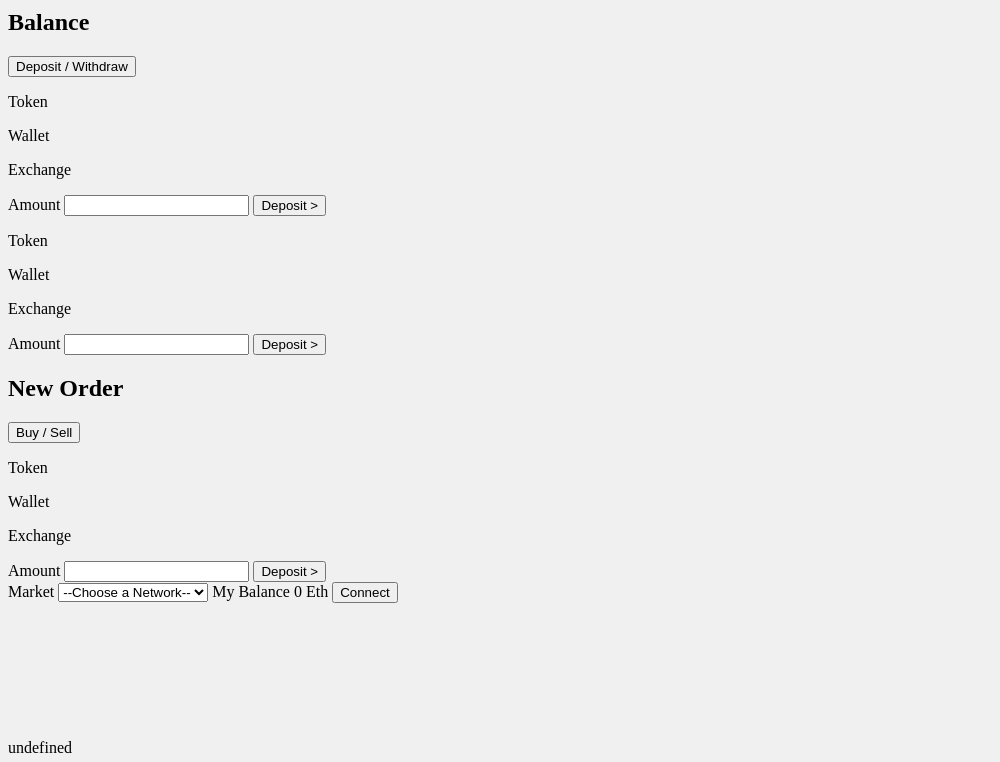
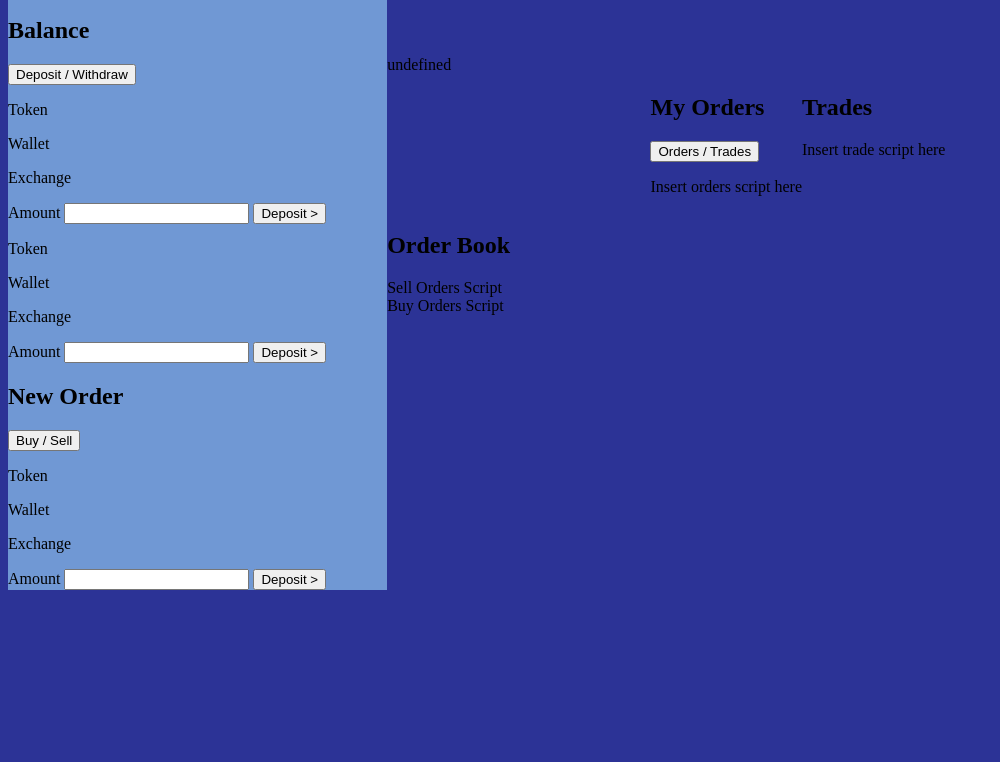
Before and after one commit to Inshomothal/Web-From-Scratch, a plain HTML site: page index.html in a window 1280 px wide. Shown: the part 109-871 px from the top of the page, without its empty margins (0-1000 px from the left). After the commit the page ends 800 px from the top, so only its background shows below. Drawn offline with Linux system fonts and the light colour scheme.

Commit message:
Styled the div elements for split view. The div elements are flex displayed. The section to make buy and sell orders is centered.

```diff
--- a/index.html
+++ b/index.html
@@ -62,6 +62,7 @@
 
             <label for="chart">undefined</label>
             <canvas id="chart"></canvas>
+            <div class="orders__section">
                 <div>
                     <h2>My Orders</h2>
                     <button>Orders / Trades</button>
@@ -70,6 +71,7 @@
                 <div>
                     <h2>Trades</h2>
                     <p>Insert trade script here</p>
+                </div>
             </div>
             <div>
                 <h2>Order Book</h2>
--- a/styles.css
+++ b/styles.css
@@ -1,7 +1,25 @@
 html{
-    background-color: #f0f0f0;
+    background-color: #2c3396;
 }
 
 h1{
     color: red;
 }
+
+.split__container{
+    display: flex;
+}
+
+.left-split{
+    background-color: #7098d4;
+    width: 30%;
+}
+
+.right-split{
+    width: 65%;
+}
+
+.orders__section{
+    display: flex;
+    justify-content: center;
+}
```
Lines whose indentation alone changed are shown as unchanged.
